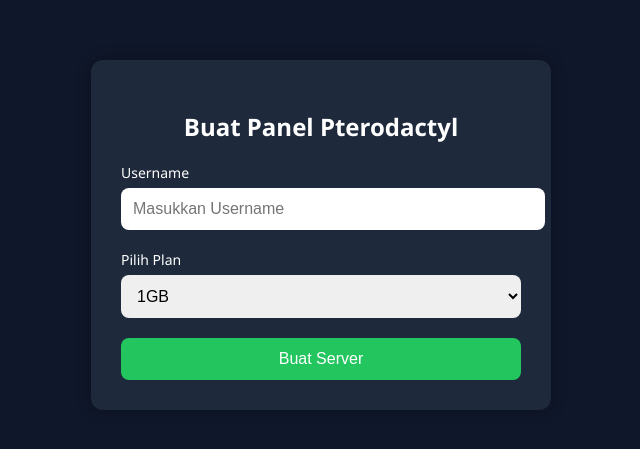
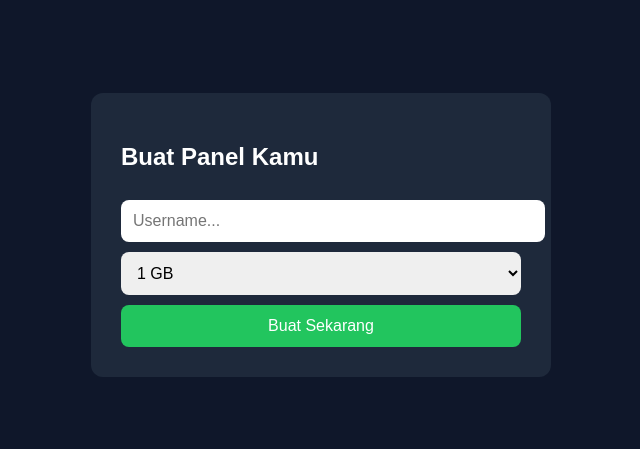
Before and after one commit to AtraxzHost/Vinn-Hosting, a plain HTML site: page create.html in a window 1280 px wide. Shown: the part 165-614 px from the top of the page, without its empty margins (319-959 px from the left). Drawn offline with Linux system fonts and the light colour scheme.

Commit message:
Add files via upload

```diff
--- a/create.html
+++ b/create.html
@@ -6,69 +6,70 @@
   <meta name="viewport" content="width=device-width, initial-scale=1">
   <style>
     body {
-      font-family: 'Segoe UI', sans-serif;
-      background-color: #0f172a;
+      background: #0f172a;
       color: white;
+      font-family: sans-serif;
       display: flex;
+      align-items: center;
       justify-content: center;
-      align-items: center;
       height: 100vh;
       margin: 0;
     }
-    .form-box {
-      background-color: #1e293b;
+    .form {
+      background: #1e293b;
       padding: 30px;
       border-radius: 12px;
-      box-shadow: 0 0 15px rgba(0,0,0,0.3);
-      width: 90%;
+      width: 100%;
       max-width: 400px;
     }
-    .form-box h2 {
-      text-align: center;
-      margin-bottom: 20px;
-    }
-    label {
-      font-size: 14px;
-      display: block;
-      margin-bottom: 6px;
-    }
-    input, select {
+    input, select, button {
       width: 100%;
       padding: 12px;
-      margin-bottom: 20px;
+      margin-top: 10px;
       font-size: 16px;
       border-radius: 8px;
       border: none;
     }
     button {
-      width: 100%;
-      padding: 12px;
-      background-color: #22c55e;
+      background: #22c55e;
       color: white;
-      font-size: 16px;
-      border: none;
-      border-radius: 8px;
       cursor: pointer;
     }
   </style>
 </head>
 <body>
-  <div class="form-box">
-    <h2>Buat Panel Pterodactyl</h2>
-    <form action="/buat-server" method="POST">
-      <label for="username">Username</label>
-      <input type="text" name="username" id="username" placeholder="Masukkan Username" required>
+  <div class="form">
+    <h2>Buat Panel Kamu</h2>
+    <input id="username" placeholder="Username..." />
+    <select id="plan">
+      <option value="1gb">1 GB</option>
+      <option value="2gb">2 GB</option>
+      <option value="4gb">4 GB</option>
+      <option value="unli">UNLIMITED</option>
+    </select>
+    <button onclick="buatServer()">Buat Sekarang</button>
+  </div>
 
-      <label for="plan">Pilih Plan</label>
-      <select name="plan" id="plan" required>
-        <option value="1gb">1GB</option>
-        <option value="2gb">2GB</option>
-        <option value="4gb">4GB</option>
-        <option value="unli">UNLIMITED</option>
-      </select>
+  <script>
+    async function buatServer() {
+      const username = document.getElementById('username').value.trim();
+      const plan = document.getElementById('plan').value;
+      if (!username) return alert('Masukkan username!');
 
-      <button type="submit">Buat Server</button>
-    </form>
-  </div>
+      const res = await fetch('/api/buat-server', {
+        method: 'POST',
+        headers: {'Content-Type': 'application/json'},
+        body: JSON.stringify({ username, plan })
+      });
+
+      const data = await res.json();
+      if (data.success) {
+        localStorage.setItem('akunInfo', JSON.stringify(data.result));
+        window.location.href = '/hasil.html';
+      } else {
+        alert('❌ Gagal buat server: ' + data.message);
+      }
+    }
+  </script>
 </body>
 </html>
```
Also changed, not shown: hasil.html (+32 -31 lines), index.html (+26 -34 lines).
